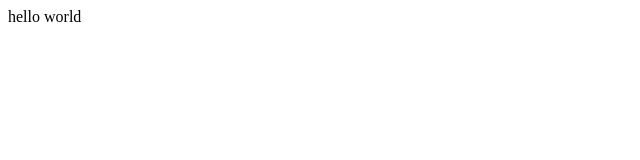
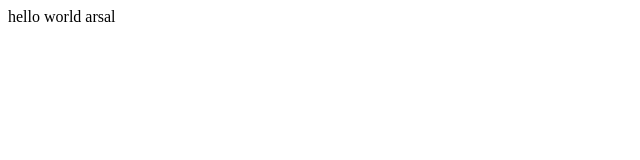
Before and after one commit to arsal62/arsal-demo, a plain HTML site: page index.html in a window 1280 px wide. Shown: the full height of the page, 0-640 px from the left. Drawn offline with Linux system fonts and the light colour scheme.

Commit message:
i am commited

```diff
--- a/index.html
+++ b/index.html
@@ -1 +1 @@
-<p>hello world</p>
+<p>hello world arsal</p>
```
Also changed, not shown: 1 other file.
